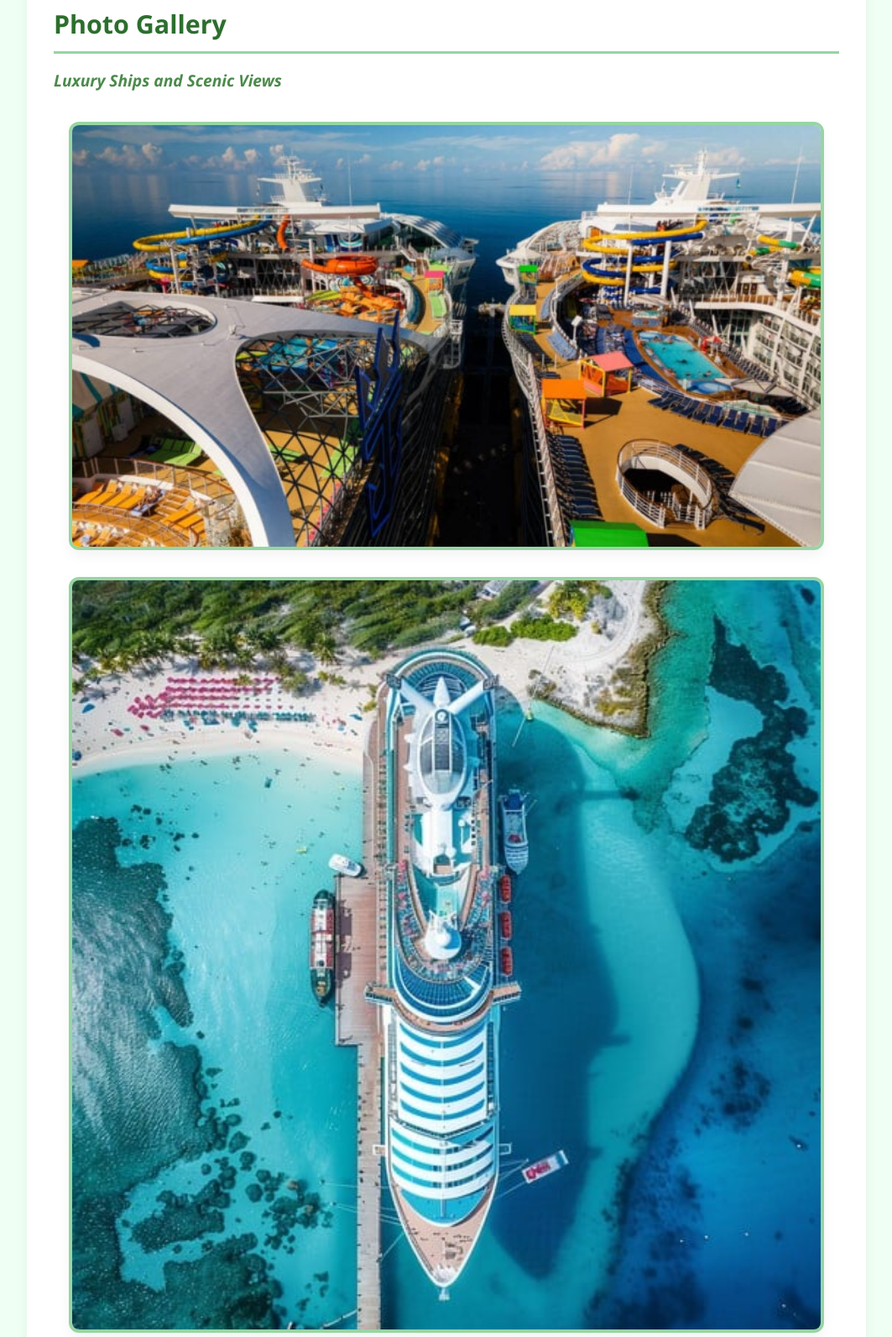
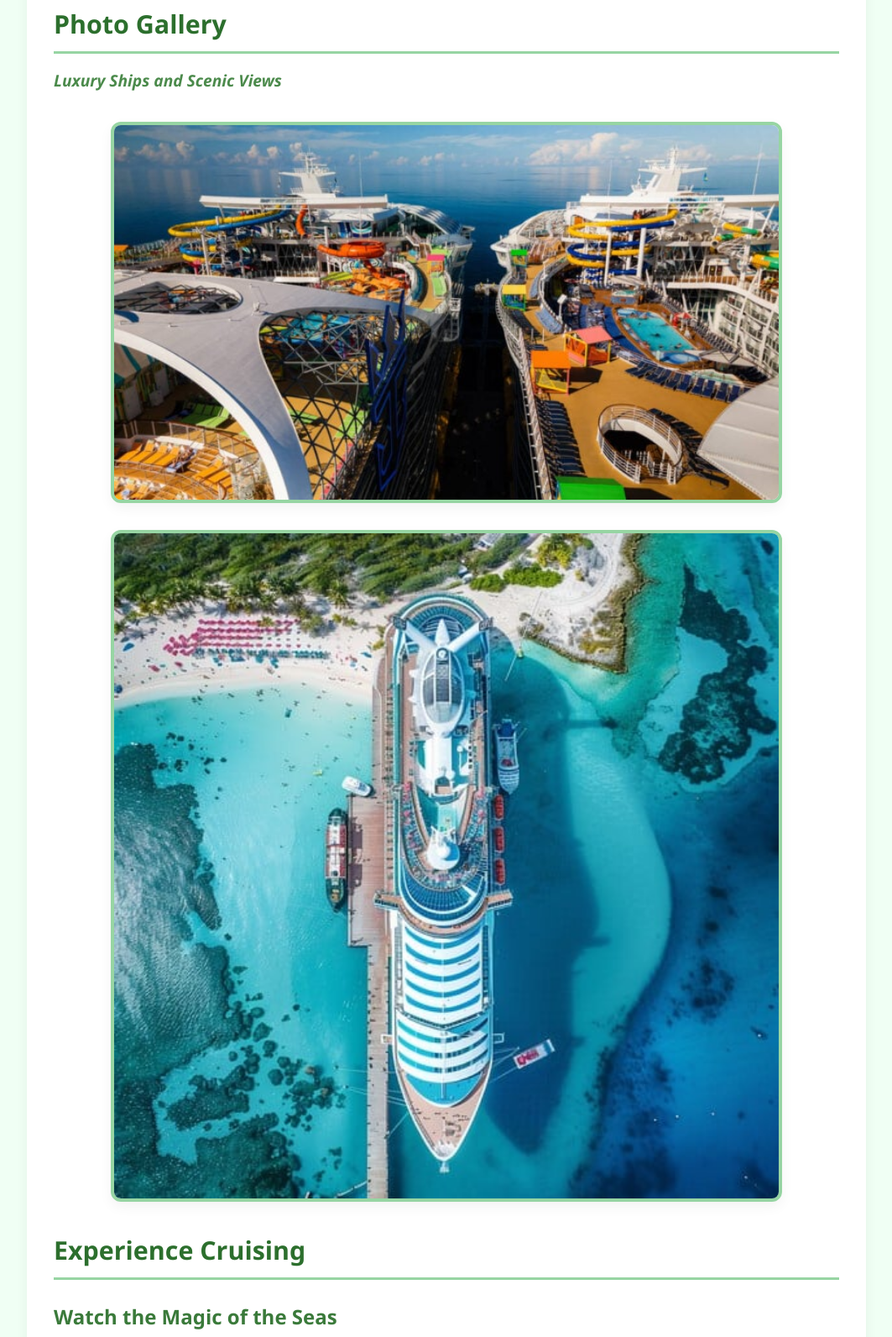
Before and after one commit to pmathis239-art/Class-Project, a plain HTML site: page index.html in a window 1280 px wide. Shown: the part 789-2381 px from the top of the page at 84% size, without its empty margins (108-1171 px from the left). Drawn offline with Linux system fonts and the light colour scheme.

Commit message:
updating img

```diff
--- a/index.html
+++ b/index.html
@@ -38,8 +38,8 @@
         <section>
             <h2>Photo Gallery</h2>
             <h4>Luxury Ships and Scenic Views</h4>
-            <img src="images/oasisclass1-1-696x392.jpg" alt="Cruise ship on the ocean">
-            <img src="images/luxury-cruise-docked-stockcake.jpg" alt="Tropical island with clear water">
+            <img src="images/oasisclass1-1-696x392.jpg" alt="Cruise ship on the ocean" class="large-image">
+            <img src="images/luxury-cruise-docked-stockcake.jpg" alt="Tropical island with clear water" class="large-image">
         </section>
 
         <section>
--- a/style.css
+++ b/style.css
@@ -120,7 +120,7 @@ img {
 }
 
 .large-image {
-  max-width: 1000px;
+  max-width: 800px;
   width: 100%;
   height: auto;
 }
```
